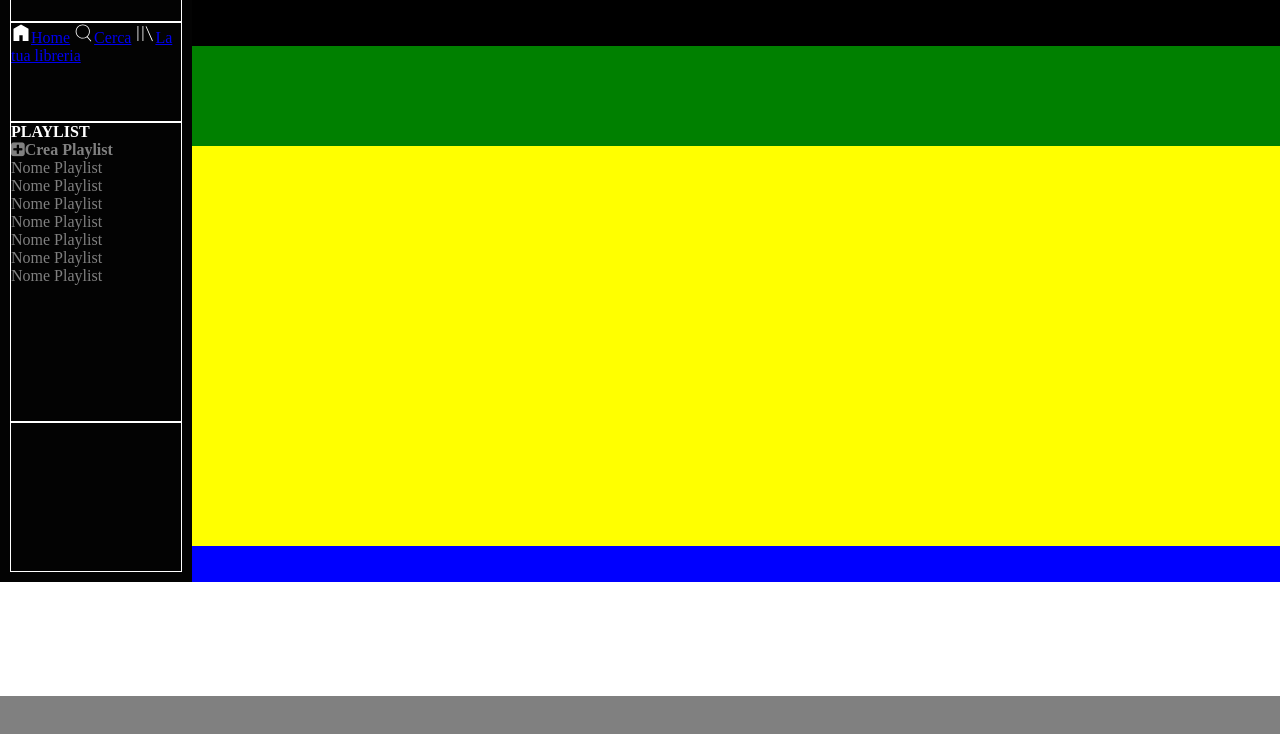
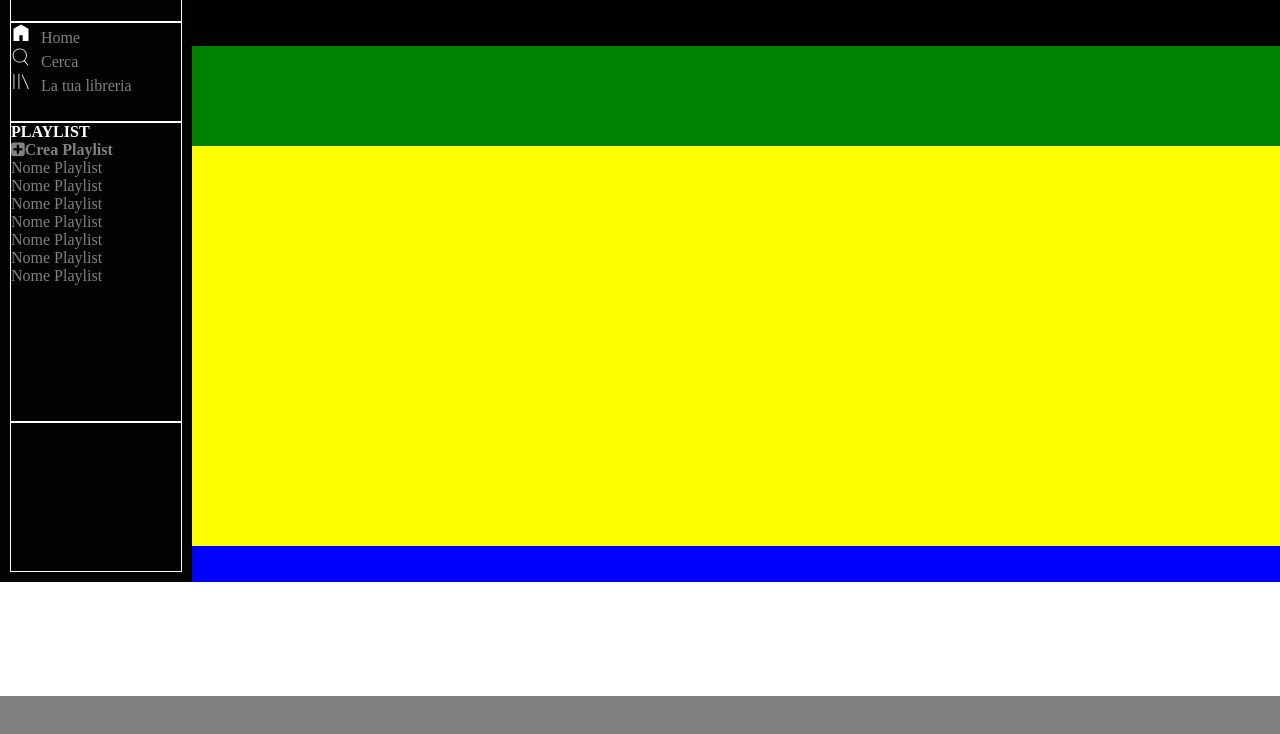
Before and after one commit to annarosalen/html-css-spotifyweb, a plain HTML site: page index.html in a window 1280 px wide. Shown: the part 54-788 px from the top of the page. Drawn offline with Linux system fonts and the light colour scheme.

Commit message:
menù corretto

```diff
--- a/css/style.css
+++ b/css/style.css
@@ -87,6 +87,12 @@
   margin-bottom: 20px;
 }
 
+#menu a{
+  text-decoration: none;
+}
+
 #menu img{
   max-height: 20px;
+  max-width: 20px;
+  margin-right: 10px;
 }
--- a/index.html
+++ b/index.html
@@ -22,12 +22,11 @@
           <div id="logo">
             <img src="img/logo.svg" alt="spotify">
           </div>
-          <div id="menu">
-              <a href="#"><img src="img/home.svg" alt="">Home</a>
-              <a href="#"><img src="img/search.svg" alt="">Cerca</a>
-              <a href="#"><img src="img/libreria.svg" alt="">La tua libreria</a>
-
-          </div>
+          <ul id="menu">
+            <li ><a class="text-grey" href="#"><img src="img/home.svg" alt="">Home</a></li>
+            <li><a class="text-grey" href="#"><img src="img/search.svg" alt="">Cerca</a></li>
+            <li><a class="text-grey" href="#"><img src="img/libreria.svg" alt="">La tua libreria</a></li>
+          </ul>
           <div id="playlist">
             <h4 class="text-white">PLAYLIST</h4>
             <h4 class="text-grey"><i class="fa fa-plus-square" aria-hidden="true"></i>Crea Playlist</h4>
```
